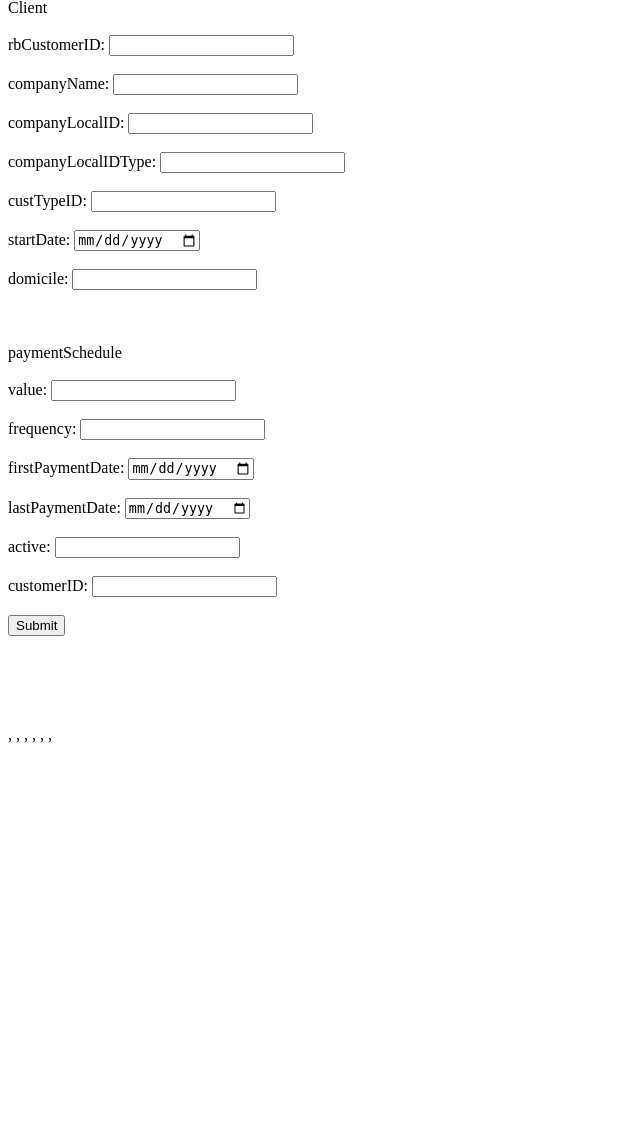
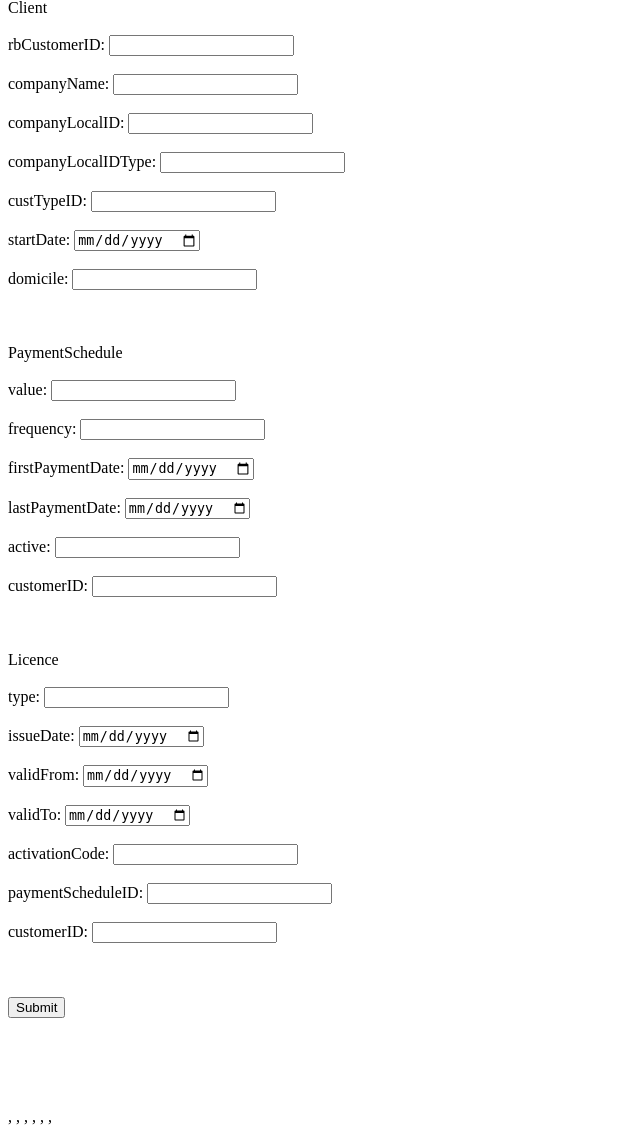
Before and after one commit to AnLi-Mi/Rockenbrew, a Flask app: page / in a window 1280 px wide. Shown: the part 99-1233 px from the top of the page, without its empty margins (0-640 px from the left). Before the commit the page ends 842 px from the top, so only its background shows below. Run offline with Flask 2, Linux system fonts and the light colour scheme.

Commit message:
added licence section to the html form

```diff
--- a/templates/full_form.html
+++ b/templates/full_form.html
@@ -19,13 +19,25 @@
     startDate: <input type="date" name="startDate"></br></br>
     domicile: <input type="text" name="domicile" maxlength="2" required></br></br></br></br>
 
-    <label>paymentSchedule</label></br></br>
+    <label>PaymentSchedule</label></br></br>
+<!--    paymentScheduleID: <input type="number" name="paymentScheduleID"></br></br> -->
     value: <input type="number" name="value" step="0.01" ></br></br>
     frequency: <input type="number" name="frequency" step="0.01"></br></br>
     firstPaymentDate: <input type="date" name="firstPaymentDate" ></br></br>
     lastPaymentDate: <input type="date" name="lastPaymentDate" ></br></br>
     active: <input type="number" name="active" ></br></br>
-    customerID: <input type="number" name="customerID" ></br></br>
+    customerID: <input type="number" name="customerID" ></br></br></br></br>
+
+
+    <label>Licence</label></br></br>
+<!--    licenceID: <input type="number" name="licenceID"></br></br> -->
+    type: <input type="number" name="type"></br></br>
+    issueDate: <input type="date" name="issueDate"></br></br>
+    validFrom: <input type="date" name="validFrom" ></br></br>
+    validTo: <input type="date" name="validTo" ></br></br>
+    activationCode: <input type="text" name="activationCode" ></br></br>
+    paymentScheduleID: <input type="number" name="paymentScheduleID" ></br></br>
+    customerID: <input type="number" name="customerID" ></br></br></br></br>
     <button type="submit" value="submit">Submit</button></br></br></br></br>
 </form> </br></br>
 
```
